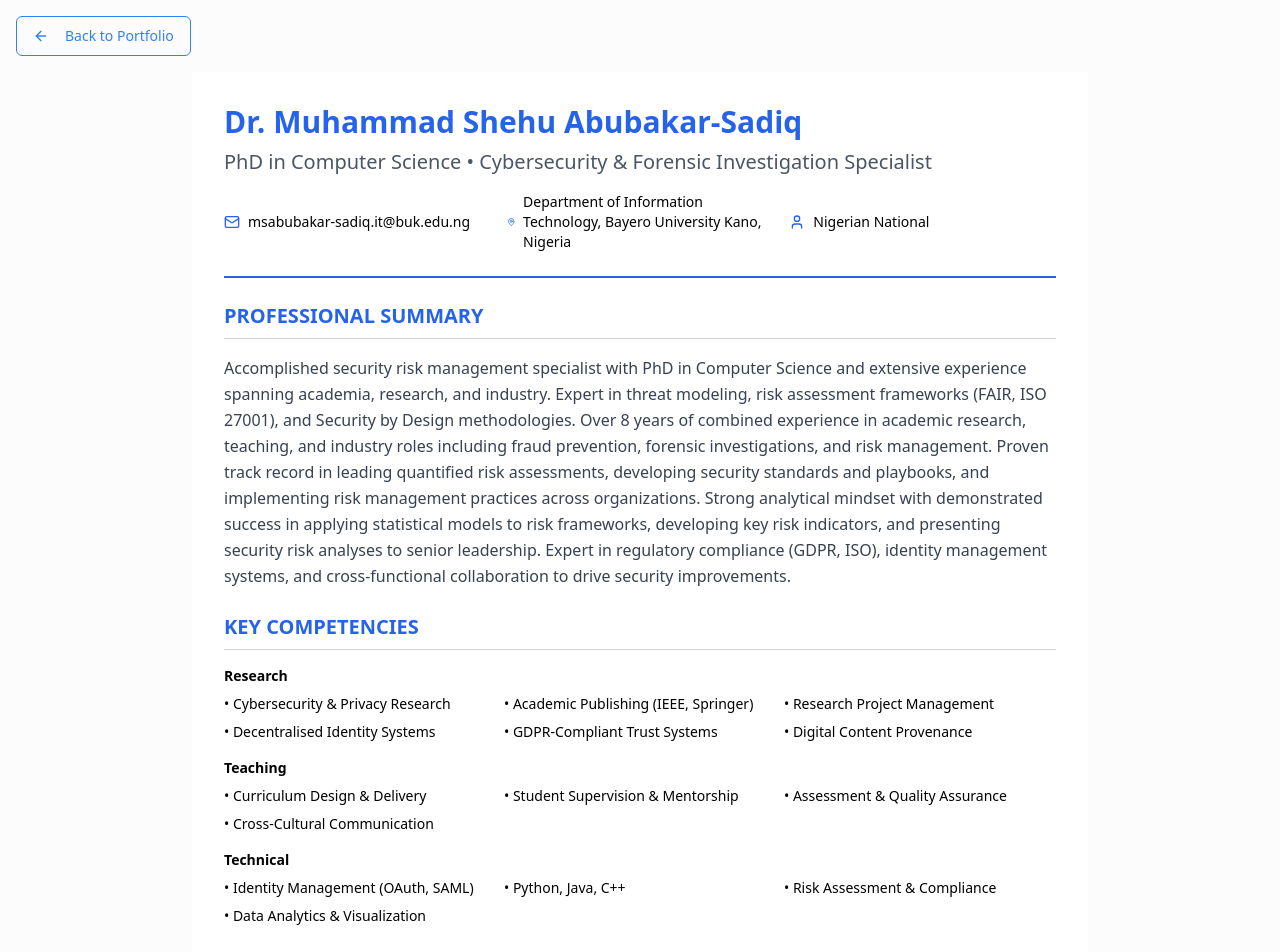
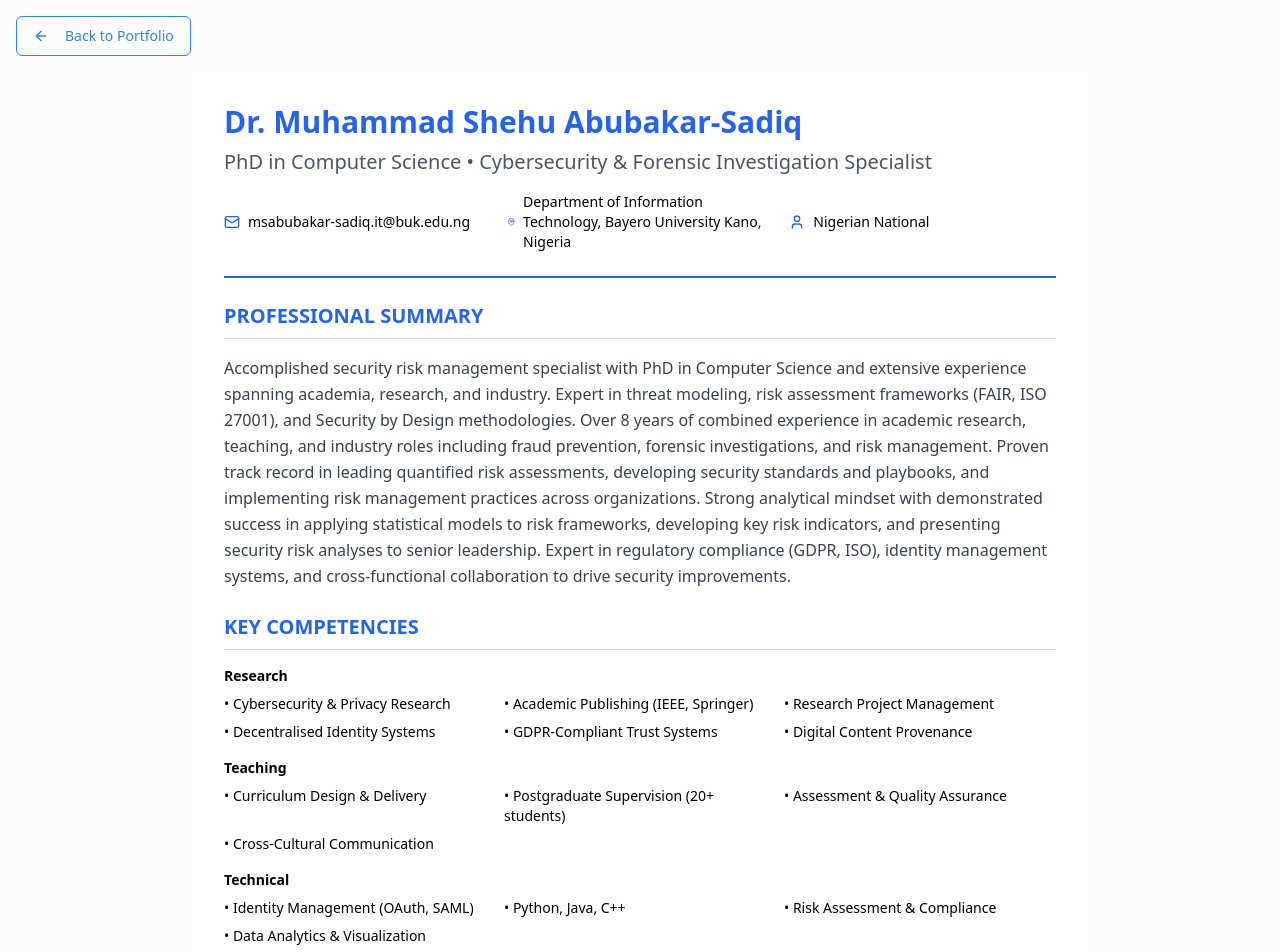
Before and after one commit to SadiqShehu111/sadiq, a React (Vite) app: page /cv in a window 1280 px wide. Shown: the top 952 px of the page. Built offline with nearby package versions, Linux system fonts and the light colour scheme.

Commit message:
Added postgraduate supervisory note
Co-authored-by: SadiqShehu111 <70853808+SadiqShehu111@users.noreply.github.com>

```diff
--- a/src/components/DownloadableCV.tsx
+++ b/src/components/DownloadableCV.tsx
@@ -64,7 +64,7 @@ export const DownloadableCV = () => {
           <h3 className="font-semibold text-sm mb-2">Teaching</h3>
           <div className="grid grid-cols-2 md:grid-cols-3 gap-2 text-sm">
             <div>• Curriculum Design & Delivery</div>
-            <div>• Student Supervision & Mentorship</div>
+            <div>• Postgraduate Supervision (20+ students)</div>
             <div>• Assessment & Quality Assurance</div>
             <div>• Cross-Cultural Communication</div>
           </div>
```
